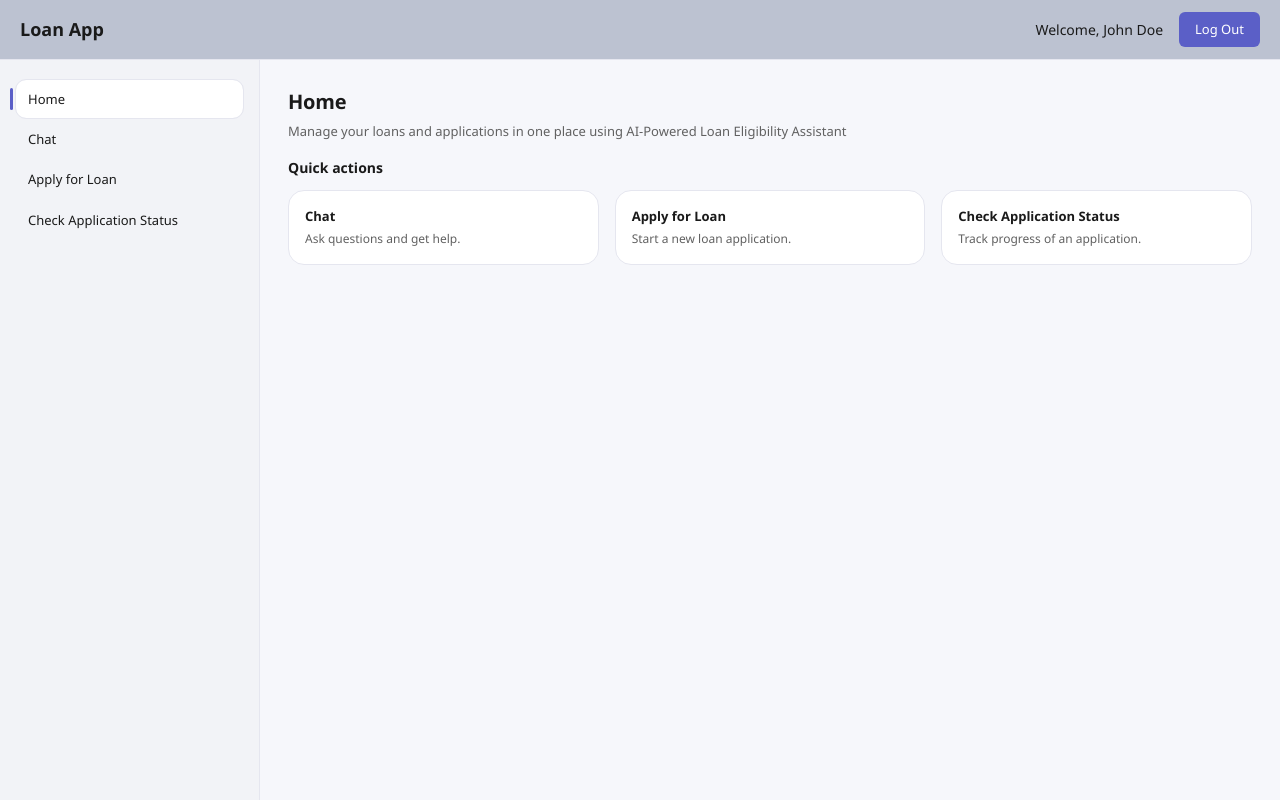
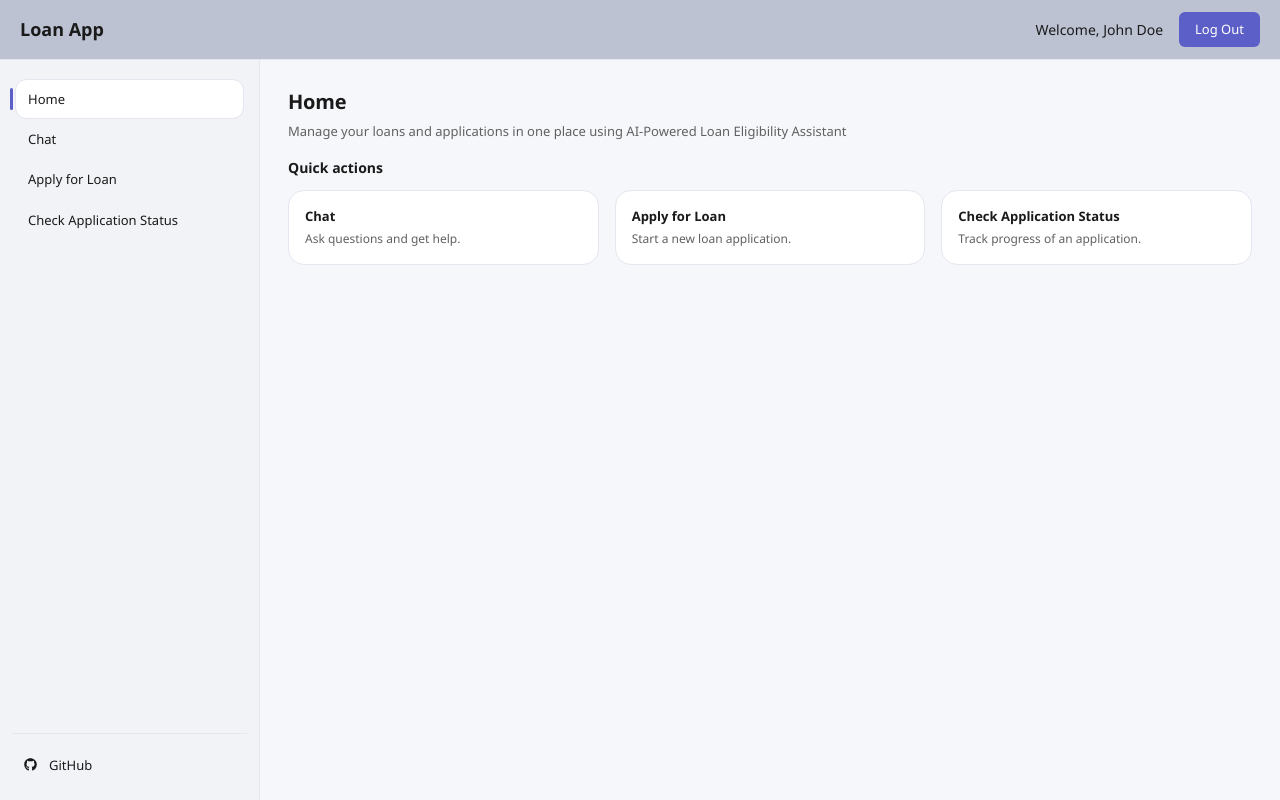
Before and after one commit to Atul-Arc/LoanApp-Frontend, a React (Vite) app: page / in a window 1280 px wide. Built offline with nearby package versions, Linux system fonts and the light colour scheme.

Commit message:
Added github link on sidebar

```diff
--- a/package.json
+++ b/package.json
@@ -12,6 +12,7 @@
   "dependencies": {
     "react": "^19.2.0",
     "react-dom": "^19.2.0",
+    "react-icons": "^5.5.0",
     "react-router-dom": "^7.11.0"
   },
   "devDependencies": {
--- a/src/App.css
+++ b/src/App.css
@@ -63,6 +63,8 @@
   background: var(--sidebar);
   border-right: 1px solid var(--border);
   padding: 16px 12px;
+  display: flex;
+  flex-direction: column;
 }
 
 .sidebar__top {
@@ -80,6 +82,7 @@
   flex-direction: column;
   gap: 2px;
   padding: 4px;
+  flex-grow: 1;
 }
 
 .sidebar__link {
@@ -98,6 +101,18 @@
 .sidebar__link--active {
   background: var(--surface);
   outline: 1px solid var(--border);
+}
+
+.sidebar__footer {
+  padding-top: 12px;
+  margin-top: auto;
+  border-top: 1px solid var(--border);
+}
+
+.sidebar__footer .sidebar__link {
+  display: flex;
+  align-items: center;
+  gap: 12px;
 }
 
 .sidebar__link--active::before {
--- a/src/components/Sidebar.tsx
+++ b/src/components/Sidebar.tsx
@@ -1,4 +1,5 @@
 import { NavLink } from 'react-router-dom'
+import { FaGithub } from 'react-icons/fa'
 
 type NavItem = { to: string; label: string; end?: boolean }
 
@@ -12,7 +13,6 @@ const navItems: NavItem[] = [
 export function Sidebar() {
   return (
     <aside className="sidebar" aria-label="Primary">
-
       <nav className="sidebar__nav">
         {navItems.map((item) => (
           <NavLink
@@ -27,6 +27,18 @@ export function Sidebar() {
           </NavLink>
         ))}
       </nav>
+
+      <div className="sidebar__footer">
+        <a
+          href="https://github.com/Atul-Arc"
+          target="_blank"
+          rel="noopener noreferrer"
+          className="sidebar__link"
+        >
+          <FaGithub />
+          <span>GitHub</span>
+        </a>
+      </div>
     </aside>
   )
 }
```
Also changed, not shown: 1 other file (tests, documents, lock files or other folders).
